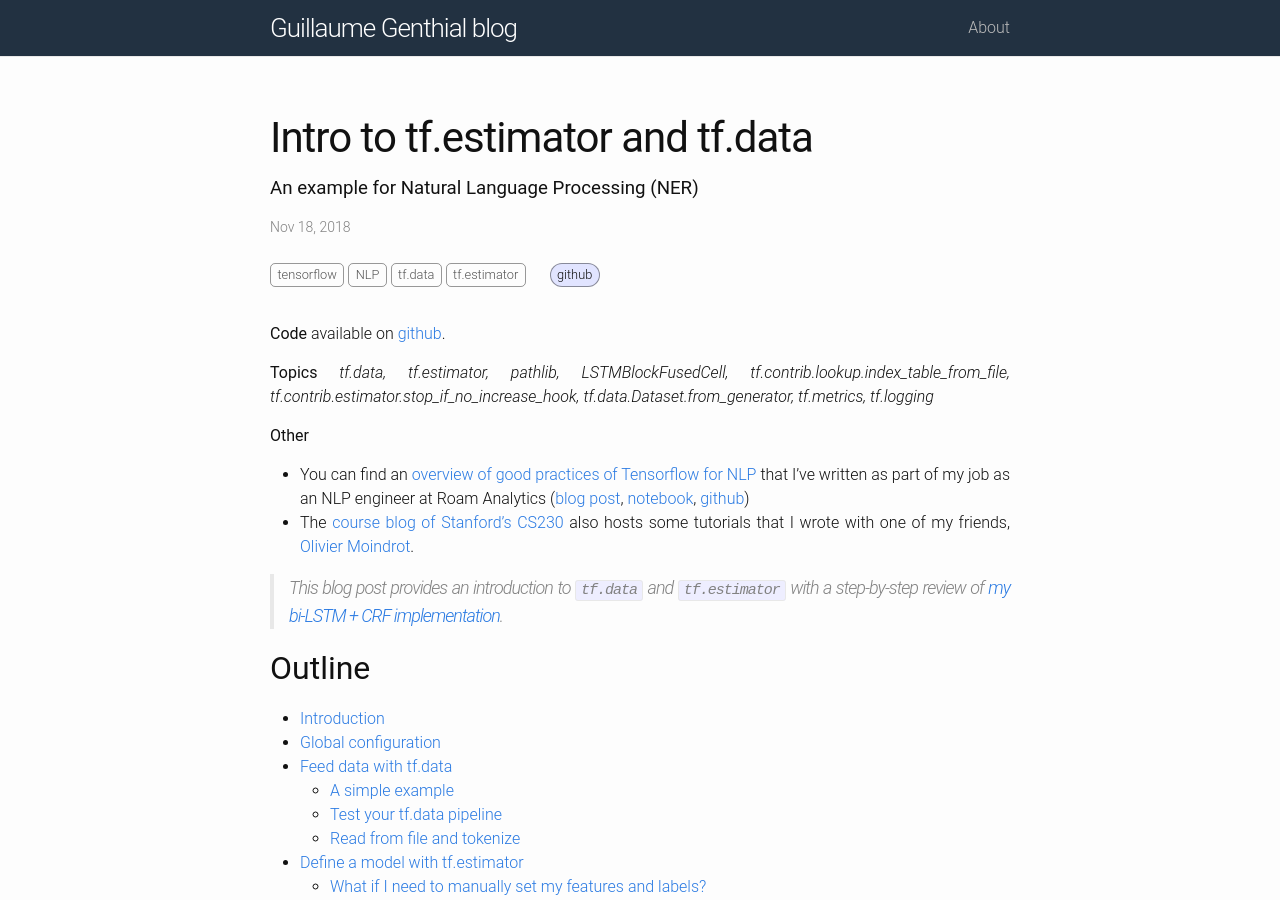
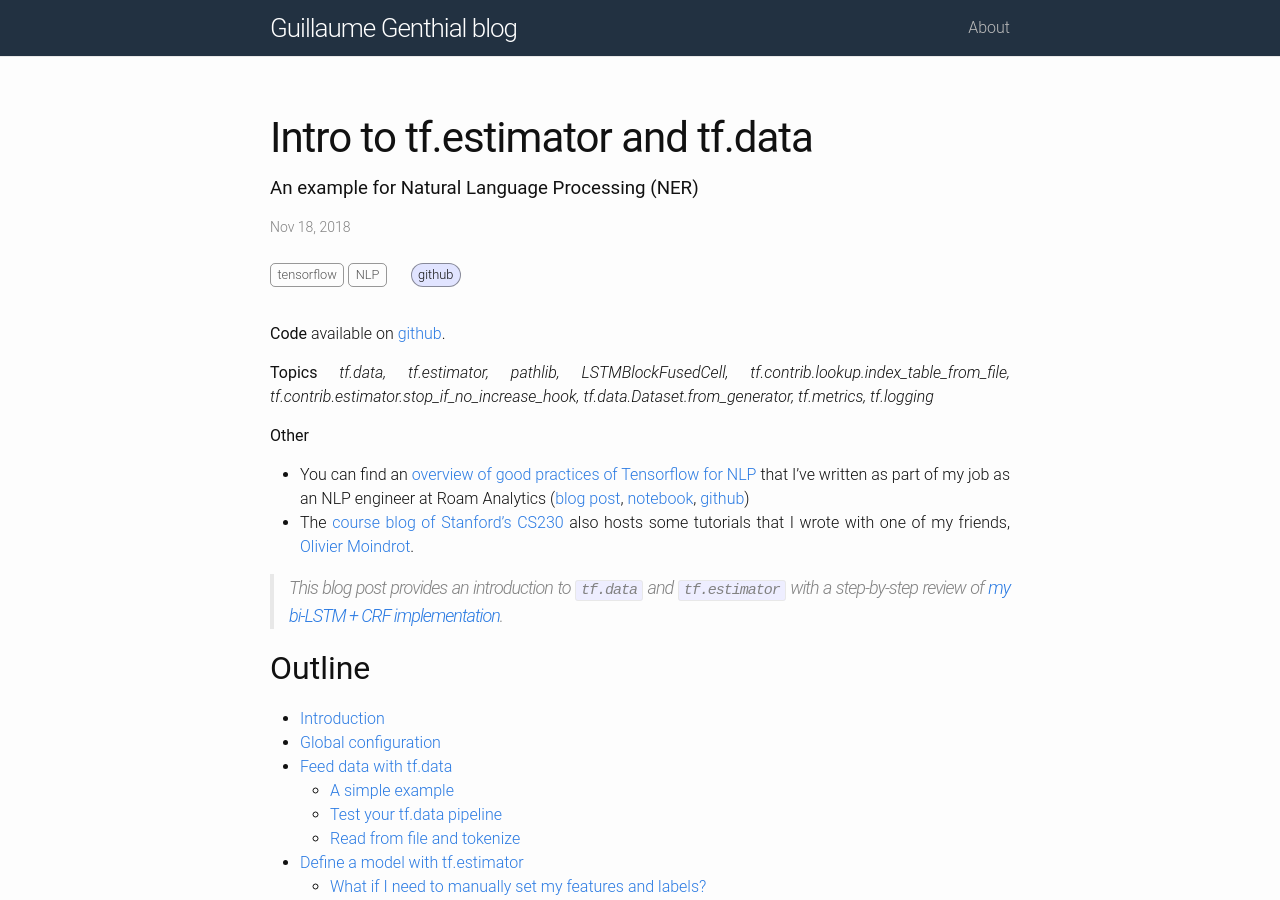
Before and after one commit to guillaumegenthial/guillaumegenthial.github.io, a Jekyll site: the page built from _posts/2018-11-18-introduction-tensorflow-estimator.markdown, in a window 1280 px wide and 900 px high. Built offline with Jekyll 4.4.1, drawn with Linux system fonts in a browser that asks for light colours; nearby versions of some CDN libraries; comment, search, counter and statistics services are not loaded.

Commit message:
Remove additional tags

```diff
--- a/_posts/2018-11-18-introduction-tensorflow-estimator.markdown
+++ b/_posts/2018-11-18-introduction-tensorflow-estimator.markdown
@@ -6,7 +6,7 @@ excerpt: "An example for Natural Language Processing (NER)"
 date:   2018-11-18
 mathjax: true
 comments: true
-tags: tensorflow NLP tf.data tf.estimator
+tags: tensorflow NLP
 github: https://github.com/guillaumegenthial/tf_ner
 published: True
 ---
```
